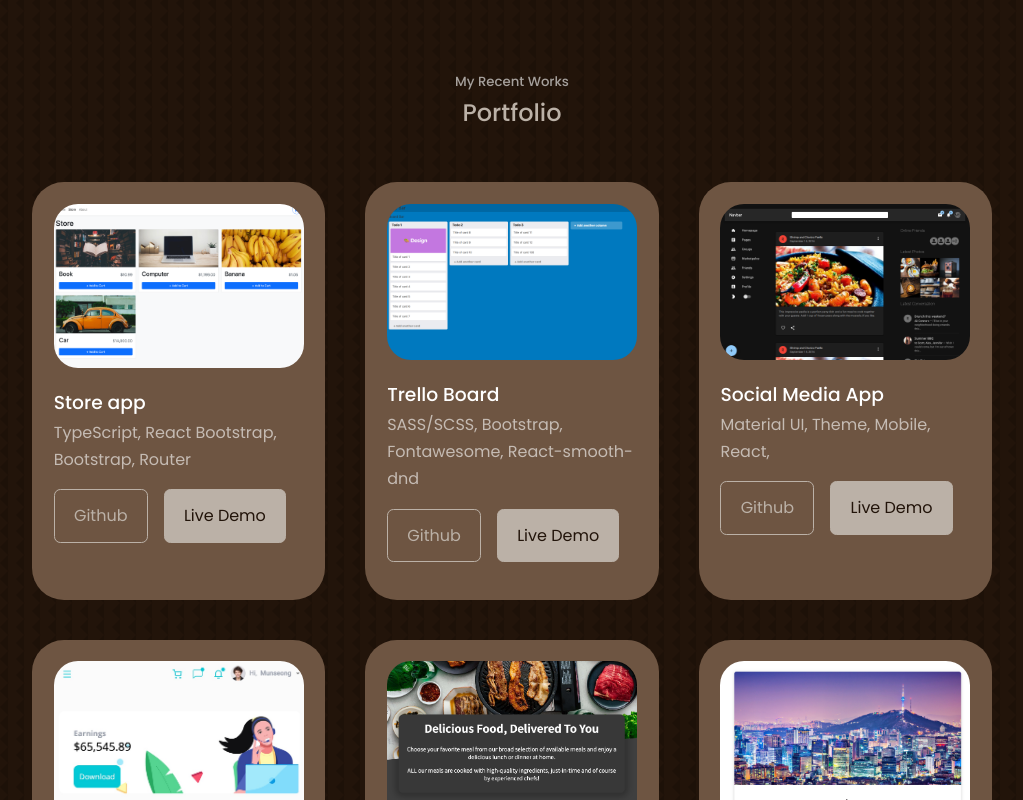
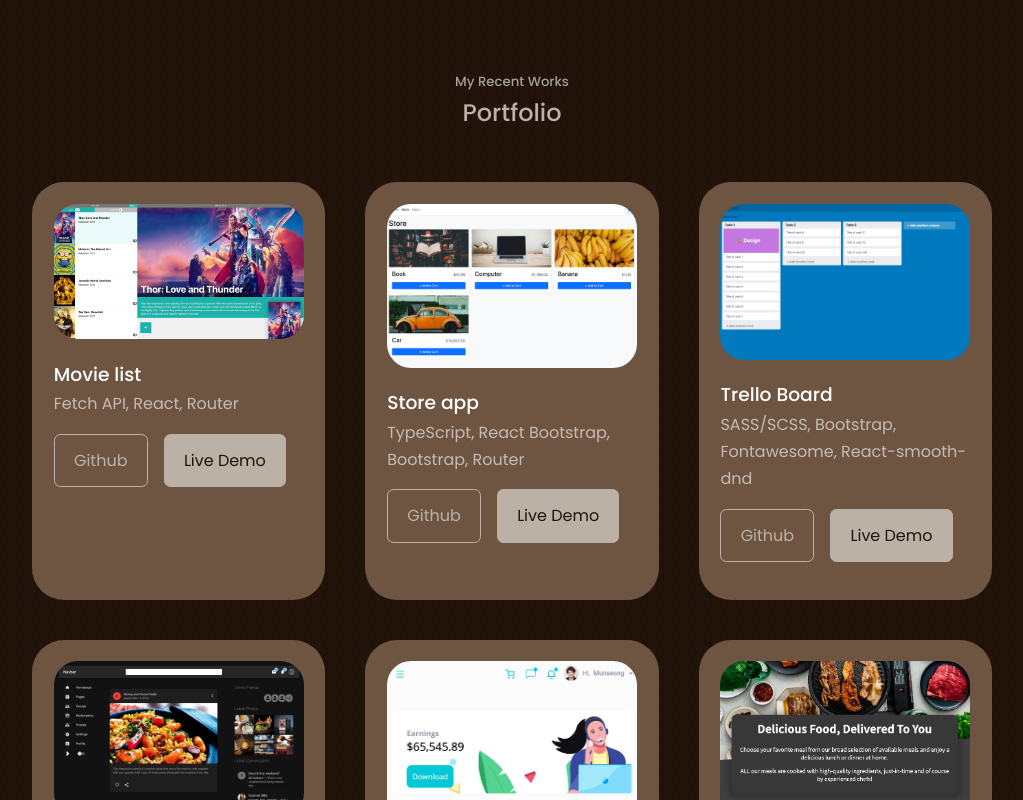
Before and after one commit to jmunseng/My-Portfolio-React, a React (Create React App) app: page / in a window 1280 px wide. Shown: the part 1525-2325 px from the top of the page, without its empty margins (128-1151 px from the left). Built offline with nearby package versions, Linux system fonts and the light colour scheme.

Commit message:
[add] movie list app

```diff
--- a/src/components/Portfolio/Portfolio.jsx
+++ b/src/components/Portfolio/Portfolio.jsx
@@ -8,6 +8,7 @@ import IMG5 from '../../assets/portfolio5.jpg';
 import IMG6 from '../../assets/portfolio6.png';
 import IMG7 from '../../assets/socialmedia.png';
 import IMG8 from '../../assets/portfolio8.png';
+import IMG9 from '../../assets/portfolio9.jpg';
 
 //Portfolio Data
 
@@ -77,6 +78,14 @@ const PORTFOLIO_DATA = [
     github: 'https://github.com/jmunseng/store-app',
     demo: 'https://store-app-wine-one.vercel.app',
   },
+  {
+    id: 9,
+    image: IMG9,
+    title: 'Movie list',
+    discription: 'Fetch API, React, Router ',
+    github: 'https://github.com/jmunseng/movie-list',
+    demo: 'https://movie-list-cs2xmr2yu-jmunseng.vercel.app',
+  },
 ];
 
 const Portfolio = (props) => {
```
Also changed, not shown: src/assets/portfolio9.jpg (added).
